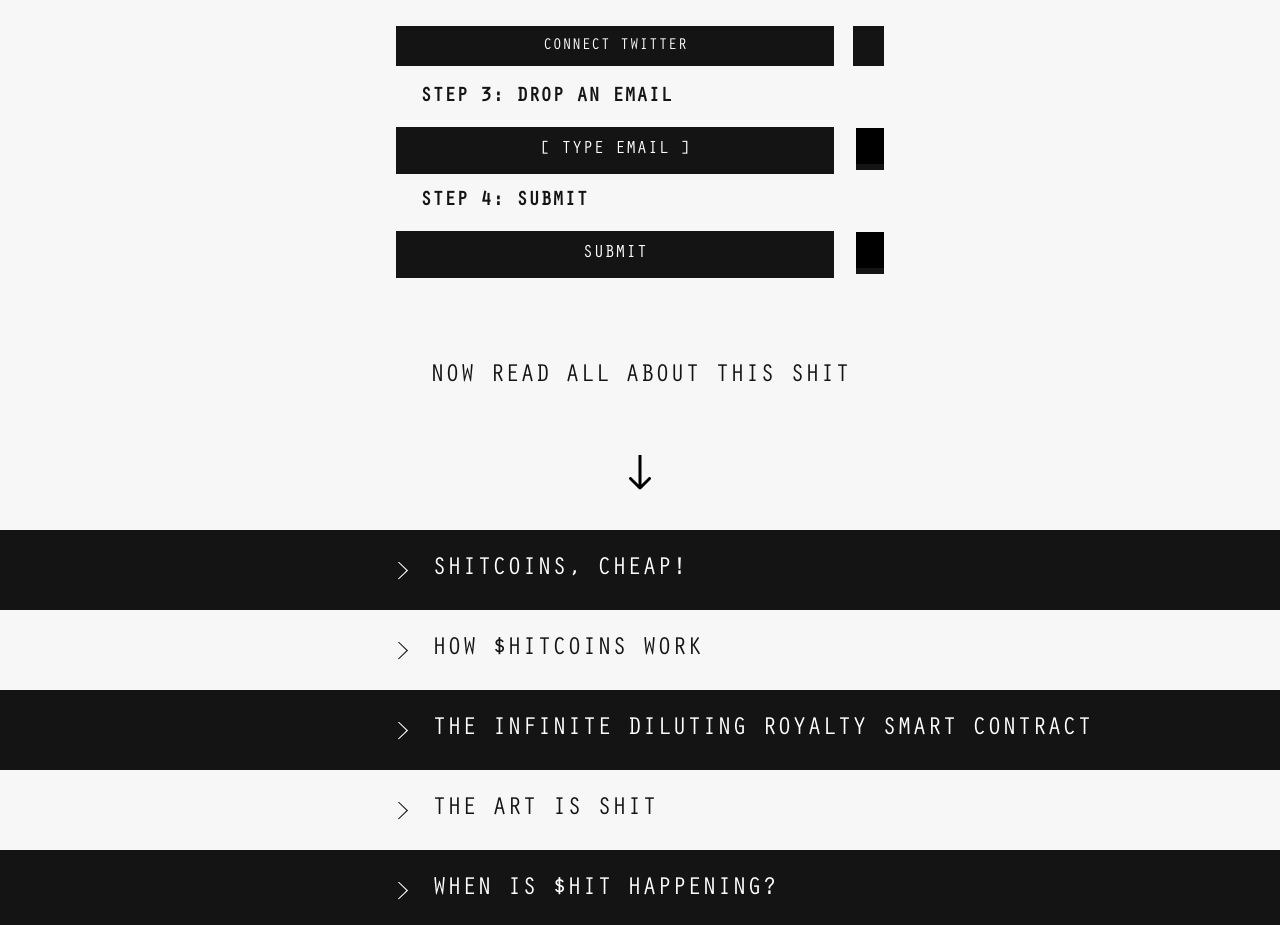
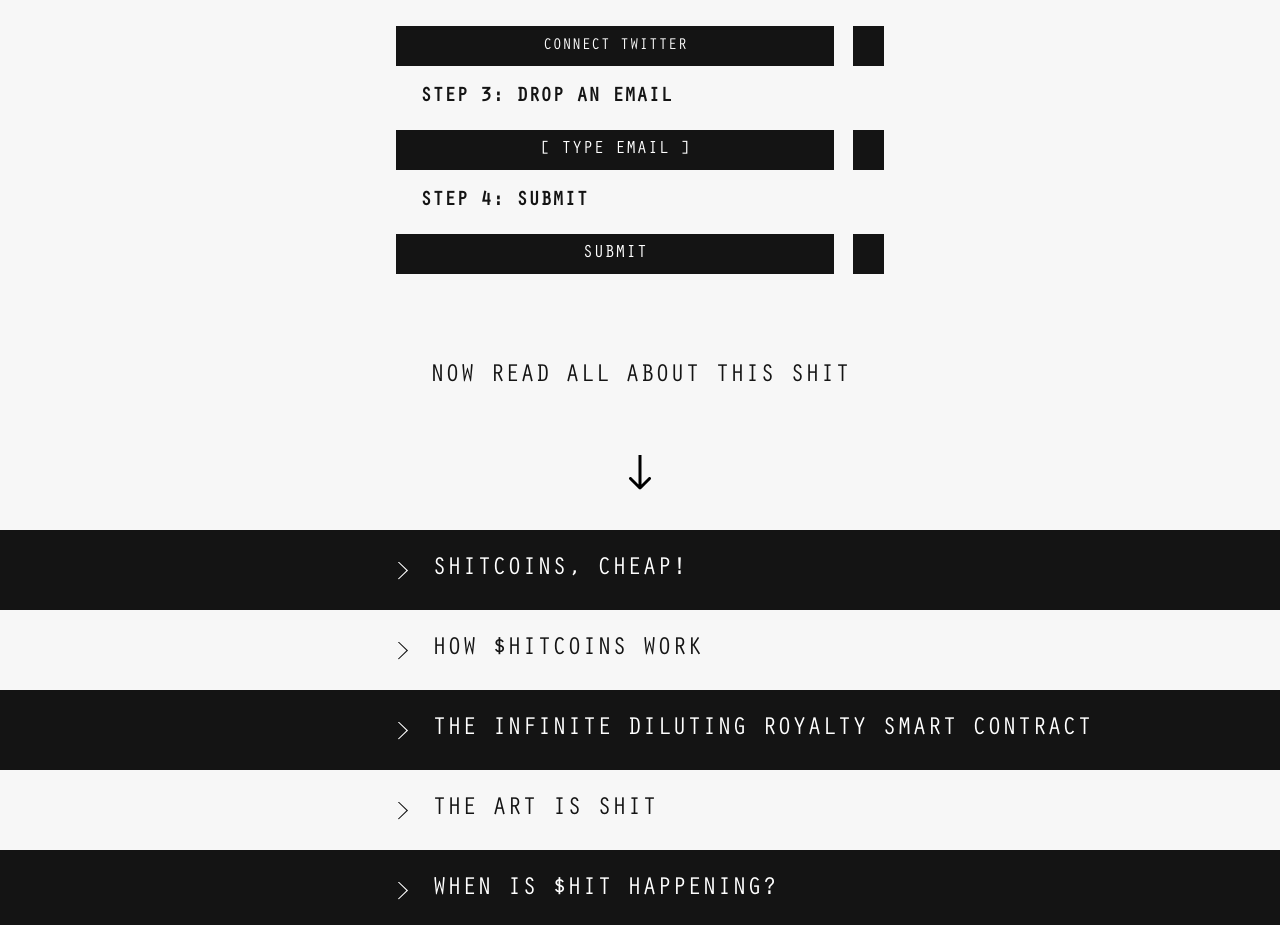
Before and after one commit to KamalNanda/shit-coin, a React (Create React App) app: page / in a window 1280 px wide. Shown: the part 1127-2052 px from the top of the page. Built offline with nearby package versions, Linux system fonts and the light colour scheme; a web font is replaced by a local one.

Commit message:
hero and about

```diff
--- a/src/Components/About/index.js
+++ b/src/Components/About/index.js
@@ -113,6 +113,7 @@ const Wrapper = styled.div`
         background: #141414 !important;
         color:white;
         width:100%;
+        height:40px !important;
         border:none;
         padding:10px;
         text-align: center;
@@ -307,7 +308,7 @@ const About = () => {
 
                 </div>
                 <div className="black-cross">
-                {clicked ? <img src={cross} alt="cross" /> : <h2 style={{ "color": "black" }}>X</h2>}
+                {clicked ? <img src={cross} alt="cross" /> : <img src={cross} alt="cross" style={{"visibility": "hidden"}}/>}
                  </div>
 
             </div>
@@ -317,10 +318,10 @@ const About = () => {
 
             <div className="d-flex w-100">
                 <div className="black">
-                    <input type="submit" placeholder="Submit" />
+                    <input type="submit" placeholder="Submit" style={{"padding":"0"}} />
                 </div>
                 <div className="black-cross">
-                {clicked ? <img src={cross} alt="cross" /> : <h2 style={{ "color": "black" }}>X</h2>}
+                {clicked ? <img src={cross} alt="cross" /> : <img src={cross} alt="cross" style={{"visibility": "hidden"}}/>}
                  </div>
             </div>
         </form>
--- a/src/Components/Button/index.js
+++ b/src/Components/Button/index.js
@@ -5,6 +5,7 @@ const Button = styled.button`
     border: 5px solid #FFFFFF;
     cursor:pointer;
     box-sizing: border-box;
+
     font-weight: 400;
     z-index:1;
     padding: ${
@@ -41,9 +42,10 @@ const Button = styled.button`
         transform: translateY(-7px);
     }
     @media only screen and (max-width: 768px) {
+        width:178px;
         padding: ${
             props => props.type === "big"
-                ? "10px 20px" : "9.5px"
+                ? "10px 20px" : ""
         };
         font-size: ${
             props => props.type === "big"
--- a/src/Components/Hero/index.js
+++ b/src/Components/Hero/index.js
@@ -14,6 +14,9 @@ const Wrapper = styled.div`
     @media only screen and (max-width: 768px) {
            height:106vh;
         }
+        @media only screen and (max-width: 650px) {
+            height:112vh;
+         }
 
 }
     .overlay{
@@ -26,6 +29,9 @@ const Wrapper = styled.div`
     width: 100%;
         @media only screen and (max-width: 768px) {
             height:106vh;
+        }
+        @media only screen and (max-width: 650px) {
+            height:112vh;
         }
 }
     .nav-header{
@@ -80,7 +86,11 @@ const Wrapper = styled.div`
         fiter:blur(2px);
         @media only screen and (max-width: 768px){
             object-fit:cover;
-            height:108vh;
+            height:106vh;
+        }
+        @media only screen and (max-width: 650px){
+            object-fit:cover;
+            height:111vh;
         }
     }
 
@@ -184,6 +194,11 @@ const Wrapper = styled.div`
 
         }
     }
+    @media only screen and (max-width: 650px) {
+        p{
+            padding-top:3rem;
+        }
+    }
 `
 
 
@@ -204,7 +219,7 @@ const Hero = () => {
             <div className="nav-header">
             <div className="social-holder">
 
-            <Button type="small" className="d-none d-md-block"><span>CONNECT WALLET</span></Button>
+            <Button type="small" className="d-none d-md-block" ><span>CONNECT WALLET</span></Button>
             <img src={twitter} className="d-none d-md-block" id="twitter" alt="twitter" />
 
 
```
